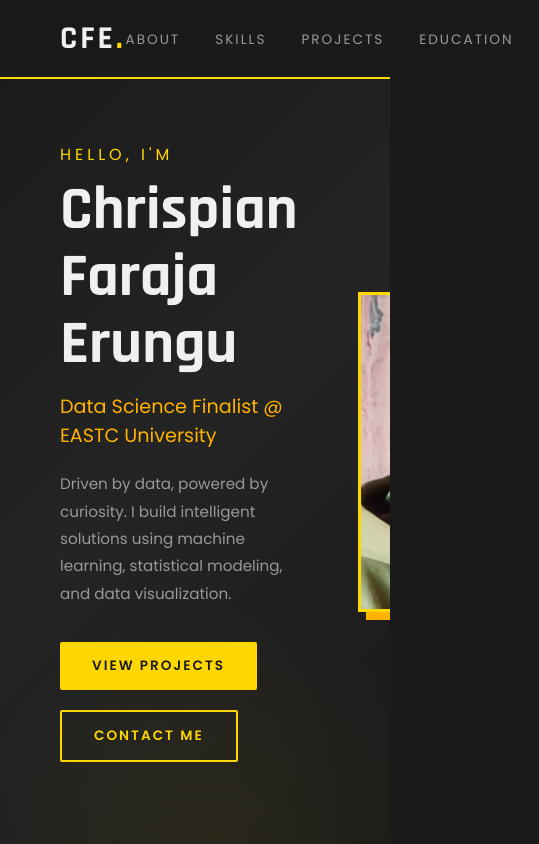
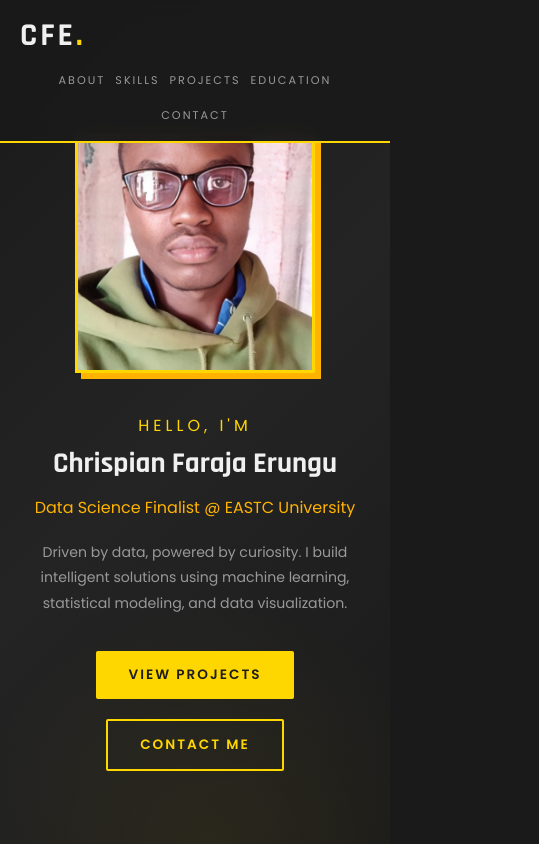
Before and after one commit to nkinda-123/chris, a plain HTML site: page frontend/index.html in a window 390 px wide. Shown: the top 844 px of the page, 539 px wide, since content can reach past the window. Drawn offline with Linux system fonts and the light colour scheme; no server answers.

Commit message:
Add mobile responsive styles for various sections

```diff
--- a/frontend/style.css
+++ b/frontend/style.css
@@ -394,3 +394,116 @@ footer {
   color: var(--gray);
   font-size: 0.85rem;
 }
+
+
+/* ========== MOBILE RESPONSIVE ========== */
+@media (max-width: 768px) {
+
+  /* NAVBAR */
+  #navbar {
+    padding: 15px 20px;
+    flex-wrap: wrap;
+    gap: 10px;
+  }
+
+  .nav-links {
+    gap: 15px;
+    flex-wrap: wrap;
+    justify-content: center;
+  }
+
+  .nav-links a {
+    font-size: 0.75rem;
+  }
+
+  /* HERO */
+  #hero {
+    padding: 120px 20px 60px;
+  }
+
+  .hero-content {
+    flex-direction: column-reverse;
+    text-align: center;
+    gap: 40px;
+  }
+
+  #hero-name {
+    font-size: 2.2rem;
+  }
+
+  #hero-title {
+    font-size: 1rem;
+  }
+
+  #hero-bio {
+    font-size: 0.88rem;
+    max-width: 100%;
+  }
+
+  .hero-buttons {
+    justify-content: center;
+  }
+
+  .photo-frame {
+    width: 240px;
+    height: 240px;
+    margin: 0 auto;
+    box-shadow: 6px 6px 0px var(--yellow2);
+  }
+
+  /* SECTIONS */
+  section {
+    padding: 60px 20px;
+  }
+
+  .section-title {
+    font-size: 1.8rem;
+    margin-bottom: 35px;
+  }
+
+  /* ABOUT */
+  .about-grid {
+    grid-template-columns: 1fr;
+    gap: 20px;
+  }
+
+  /* SKILLS */
+  .skills-grid {
+    grid-template-columns: repeat(2, 1fr);
+    gap: 15px;
+  }
+
+  /* PROJECTS */
+  .projects-grid {
+    grid-template-columns: 1fr;
+    gap: 20px;
+  }
+
+  /* EDUCATION */
+  .education-card {
+    padding: 20px;
+  }
+
+  .education-card:hover {
+    transform: none;
+  }
+
+  /* CONTACT */
+  .contact-grid {
+    grid-template-columns: 1fr;
+    gap: 15px;
+  }
+
+  /* FOOTER */
+  footer {
+    font-size: 0.75rem;
+    padding: 20px 15px;
+  }
+}
+
+@media (max-width: 400px) {
+  #hero-name { font-size: 1.8rem; }
+  .skills-grid { grid-template-columns: 1fr; }
+  .nav-links { gap: 10px; }
+  .nav-links a { font-size: 0.7rem; }
+}
```
